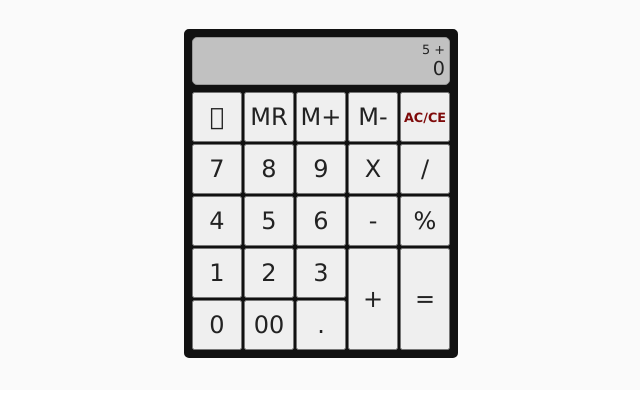
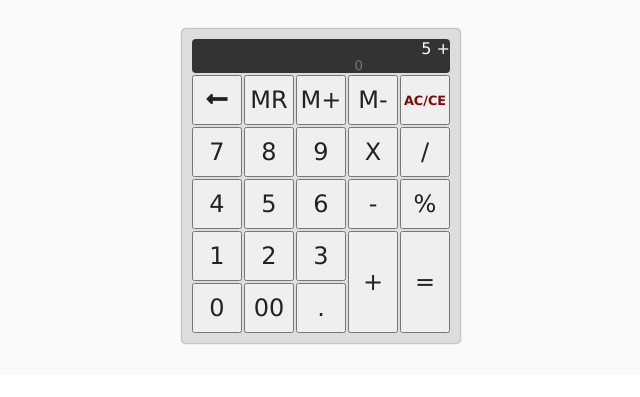
Before and after one commit to IGUmoura/calculadora_matematica, a plain HTML site: page index.html in a window 1280 px wide. Shown: the part 63-460 px from the top of the page, without its empty margins (319-959 px from the left). Drawn offline with Linux system fonts and the light colour scheme.

Commit message:
aula 09.09

```diff
--- a/css/style.css
+++ b/css/style.css
@@ -30,7 +30,10 @@
 
 #interface table{
     margin: 0 auto;
-    border: 1px solid black;
+    padding: .5rem;
+    border-radius: .25rem;
+    background-color: #ddd;
+    box-shadow: 0 0 2px rgba(0,0,0,.8);
 }
 
 #interface table button {
@@ -41,28 +44,24 @@
 }
 
 #interface table #painel {
-    width: 100%;
-    margin-block-end: 5px;
-    padding: .25rem;
-    border: 1px solid #999;
-    border-radius: 5px;
-    background-color: #c1c1c1;
+    display: block;
+    background-color: #333;
+    border-radius: .25rem;
 }
 
 #interface table #painel #txt_operadores{
     display: block;
-    width: 100%;
+    color: #fafafa;
     text-align: right;
-    font-size: .8rem;
-    color: #222;
 }
 
 #interface table #painel #txt_display {
     display: block;
-    width: 100%;
+    background-color: transparent;
+    border: 0;
+    outline: none;
+    color: #fafafa;
     text-align: right;
-    font-size: 1.2rem;
-    color: #222;
 }
 
 #interface table #bt-acce {
@@ -72,13 +71,6 @@
 
 }
 
-#interface table {
-    margin: auto;
-    background-color: #111;
-    border: 6px solid #111;
-    border-radius: 5px;
-}
-
 #interface table #bt-plus,
 #interface table #bt-equal {
     height: 102px;
--- a/index.html
+++ b/index.html
@@ -5,7 +5,7 @@
     <meta name="viewport" content="width=device-width, initial-scale=1.0">
     <title>calculadora matemática</title>
 
-    <link rel="stylesheet" href="tools/fontawesome/css/fontawesome.min.css">
+    <link rel="stylesheet" href="tools/fontawesome/css/all.min.css">
     <link rel="stylesheet" href="css/style.css">
 
     <script src="tools/jquery/jquery.min.js"></script>
@@ -23,7 +23,7 @@
                         <td colspan="5">
                             <div id="painel">
                                 <p id="txt_operadores">5 +</p>
-                                <p id="txt_display">0</p>
+                                <input type="text" id="txt_display" placeholder="0" />
                             </div>
                         </td>
                     </tr>
```
